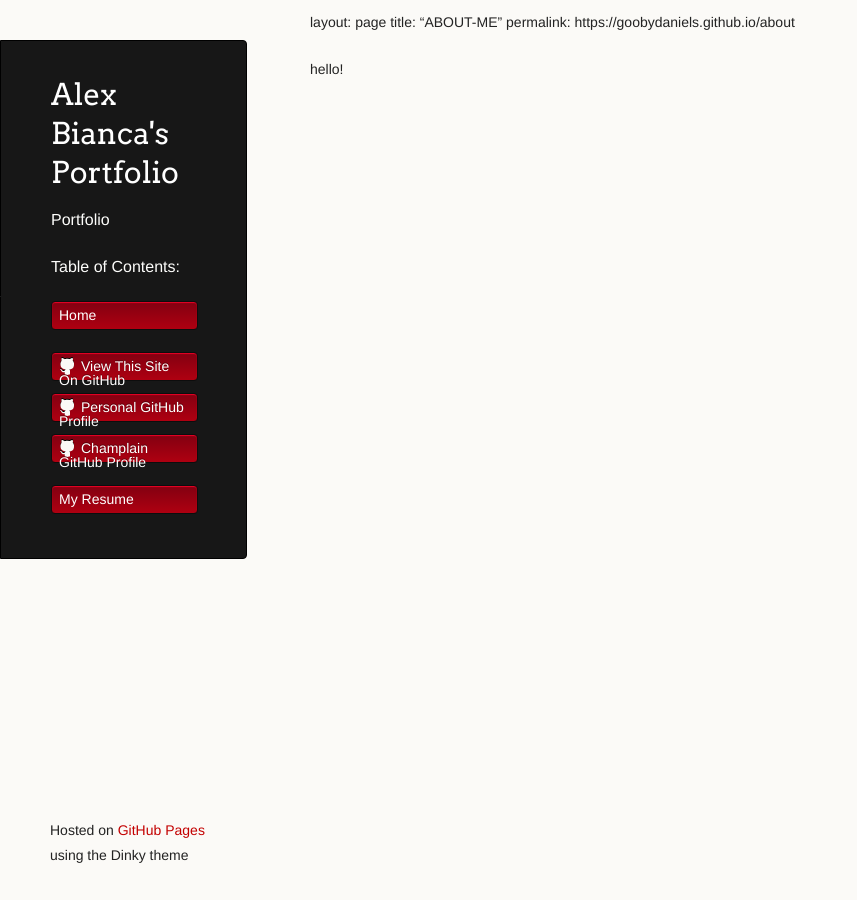
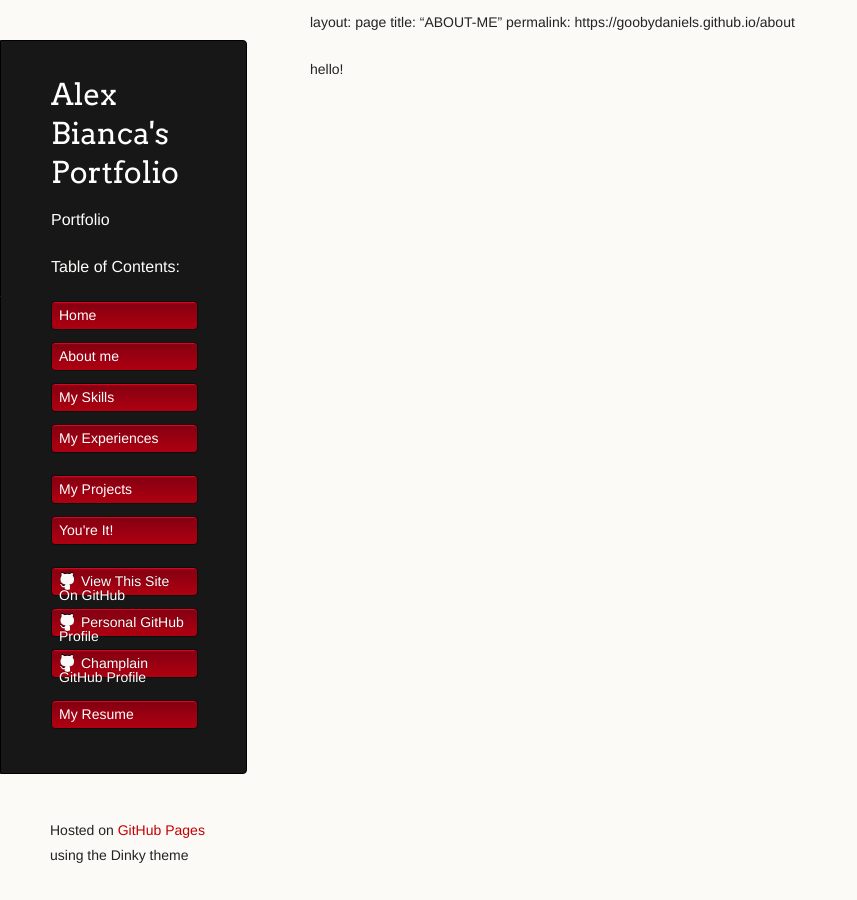
Before and after one commit to goobydaniels/goobydaniels.github.io, a Jekyll site: the page built from ABOUT-ME.md, in a window 1280 px wide. Shown: the whole page, without its empty margins (0-857 px from the left). Built offline with Jekyll 4.4.1, drawn with Linux system fonts in a browser that asks for light colours; our own code applies the rules of GitHub Pages for plain Markdown files.

Commit message:
Okay lets see how this looks

```diff
--- a/_layouts/default.html
+++ b/_layouts/default.html
@@ -20,7 +20,24 @@
         <p class="header">{{ site.description | default: site.github.project_tagline }}</p>
         <p class="header">Table of Contents:</p>
         <ul>
-          <li><a class="home button" href="https://docs.google.com/document/d/1OGVQBU3Ad1N05U_OcGA7jXi9ySjaElC8/edit?usp=sharing&ouid=108095993667865030685&rtpof=true&sd=true">Home</a></li>
+          <li><a class="home button" href="https://goobydaniels.github.io/">Home</a></li>
+          <ul>
+            <ul>
+              <li><a class="about me button" href="https://goobydaniels.github.io/">About me</a></li>
+              <ul>
+                <ul>
+                  <li><a class="my skills button" href="https://goobydaniels.github.io/">My Skills</a></li>
+                  <li><a class="my experience button" href="https://goobydaniels.github.io/">My Experiences</a></li>
+                </ul>
+              </ul>
+              <li><a class="my projects button" href="https://goobydaniels.github.io/">My Projects</a></li>
+              <ul>
+                <ul>
+                  <li><a class="youre it button" href="https://goobydaniels.github.io/">You're It!</a></li>
+                </ul>
+              </ul>
+            </ul>
+          </ul>
         </ul>
 
 
@@ -44,7 +61,7 @@
         {% endif %}
 
         <ul>
-          <li><a class="resume" href="https://docs.google.com/document/d/1OGVQBU3Ad1N05U_OcGA7jXi9ySjaElC8/edit?usp=sharing&ouid=108095993667865030685&rtpof=true&sd=true">My Resume</a></li>
+          <li><a class="resume button" href="https://docs.google.com/document/d/1OGVQBU3Ad1N05U_OcGA7jXi9ySjaElC8/edit?usp=sharing&ouid=108095993667865030685&rtpof=true&sd=true">My Resume</a></li>
         </ul>
       </header>
 
```
